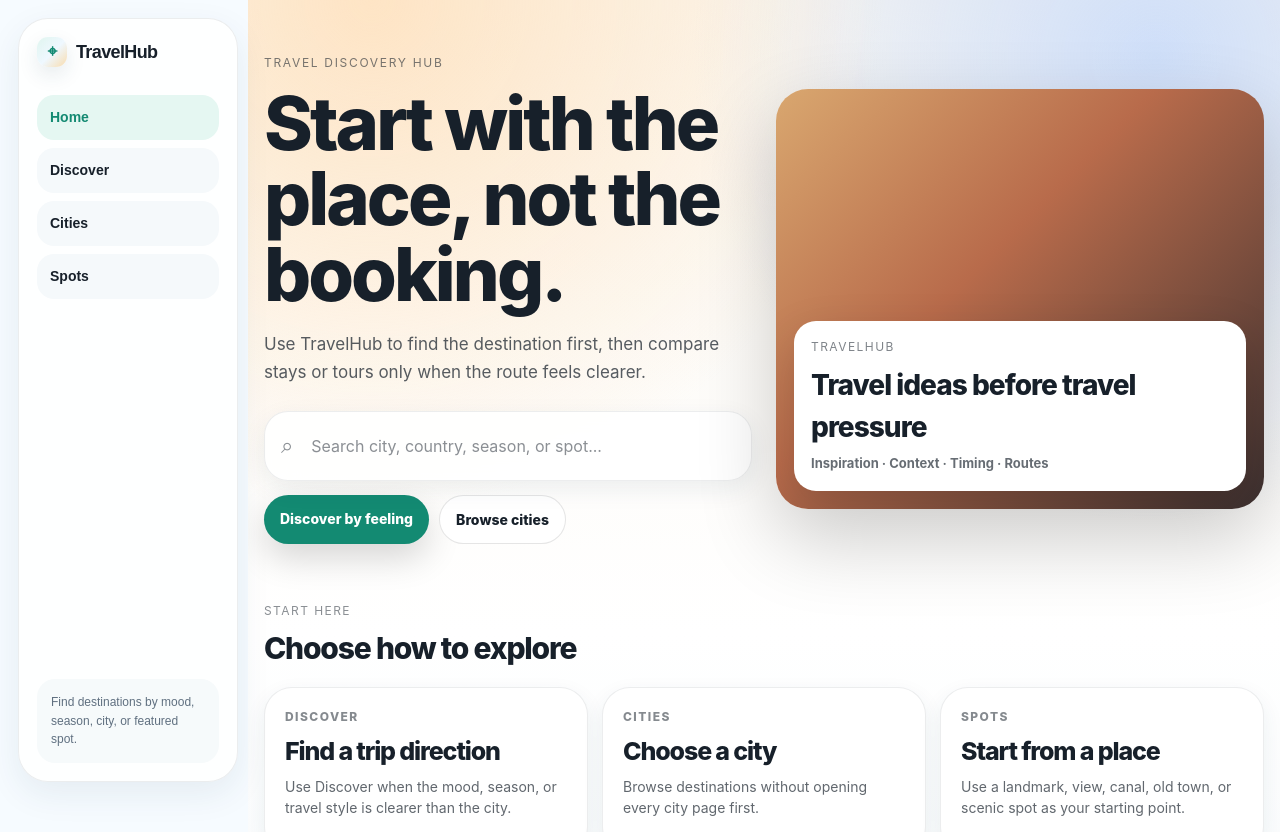
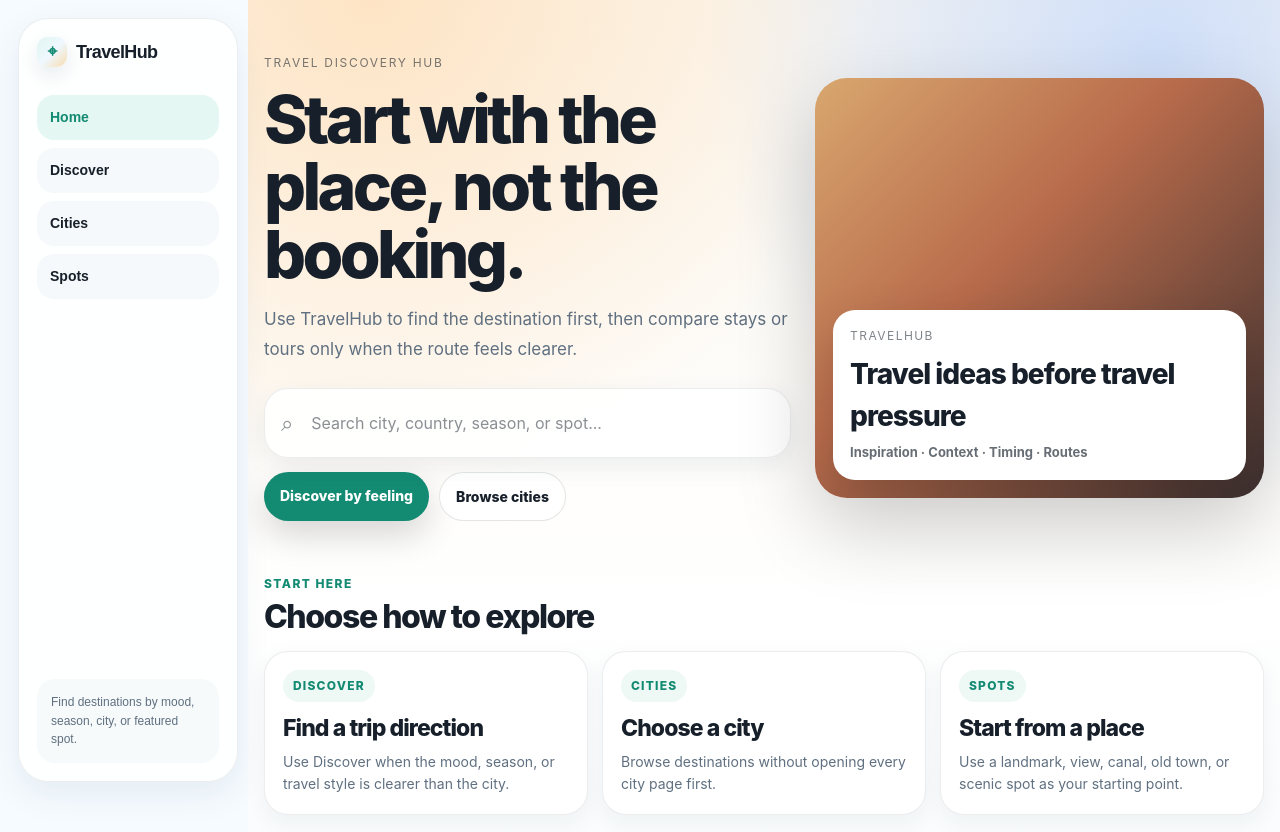
Before and after one commit to kazumophone-arch/travelhub, a Next.js app: page / in a window 1280 px wide. Shown: the top 832 px of the page. Built offline with nearby package versions, Linux system fonts and the light colour scheme.

Commit message:
redesign home toward map magazine style

```diff
--- a/components/HomeLanding.tsx
+++ b/components/HomeLanding.tsx
@@ -486,10 +486,10 @@ const shellStyle: CSSProperties = {
 
 const heroStyle: CSSProperties = {
   display: "grid",
-  gridTemplateColumns: "repeat(auto-fit, minmax(min(100%, 360px), 1fr))",
+  gridTemplateColumns: "minmax(0, 1.08fr) minmax(min(100%, 330px), 0.92fr)",
   gap: 24,
   alignItems: "center",
-  marginBottom: 38,
+  marginBottom: 34,
 };
 
 const heroTextStyle: CSSProperties = {
@@ -506,21 +506,20 @@ const eyebrowStyle: CSSProperties = {
 };
 
 const heroTitleStyle: CSSProperties = {
-  margin: "0 0 18px",
+  margin: "0 0 16px",
   maxWidth: 760,
-  fontSize: "clamp(36px, 10vw, 74px)",
+  fontSize: "clamp(38px, 9vw, 66px)",
   lineHeight: 1.02,
-  letterSpacing: "-0.04em",
+  letterSpacing: "-0.055em",
   fontWeight: 850,
-  overflowWrap: "break-word",
 };
 
 const heroSubtitleStyle: CSSProperties = {
   margin: "0 0 24px",
-  maxWidth: 580,
-  fontSize: "clamp(15px, 4vw, 17px)",
-  lineHeight: 1.65,
-  opacity: 0.72,
+  maxWidth: 660,
+  fontSize: "clamp(15px, 3.8vw, 17px)",
+  lineHeight: 1.78,
+  color: "#607080",
 };
 
 const searchBoxStyle: CSSProperties = {
@@ -655,14 +654,16 @@ const smallLabelStyle: CSSProperties = {
   fontSize: 12,
   letterSpacing: "0.12em",
   textTransform: "uppercase",
-  opacity: 0.5,
-  marginBottom: 6,
+  color: "#138a72",
+  fontWeight: 850,
+  marginBottom: 7,
 };
 
 const sectionTitleStyle: CSSProperties = {
   margin: 0,
-  fontSize: "clamp(24px, 6vw, 30px)",
-  letterSpacing: "-0.04em",
+  fontSize: "clamp(24px, 5.6vw, 32px)",
+  lineHeight: 1.08,
+  letterSpacing: "-0.045em",
   fontWeight: 850,
 };
 
@@ -741,7 +742,7 @@ const chipRowStyle: CSSProperties = {
 const smallChipStyle: CSSProperties = {
   padding: "7px 9px",
   borderRadius: 999,
-  background: "rgba(0, 0, 0, 0.06)",
+  background: "#eef8f5",
   fontSize: 12,
   fontWeight: 750,
 };
@@ -754,38 +755,44 @@ const quickGridStyle: CSSProperties = {
 
 const quickCardStyle: CSSProperties = {
   display: "block",
-  padding: 20,
-  minHeight: 168,
-  borderRadius: 28,
+  minHeight: 150,
+  padding: 18,
+  borderRadius: 24,
   background: "#ffffff",
   border: "1px solid rgba(23, 32, 42, 0.08)",
-  boxShadow: "0 8px 22px rgba(30, 64, 88, 0.07)",
+  boxShadow: "0 8px 22px rgba(30, 64, 88, 0.06)",
   color: "inherit",
   textDecoration: "none",
 };
 
 const quickLabelStyle: CSSProperties = {
-  marginBottom: 12,
+  display: "inline-flex",
+  alignItems: "center",
+  gap: 6,
+  marginBottom: 14,
+  padding: "7px 10px",
+  borderRadius: 999,
+  background: "#eef8f5",
+  color: "#138a72",
   fontSize: 12,
-  letterSpacing: "0.12em",
+  letterSpacing: "0.1em",
   textTransform: "uppercase",
-  opacity: 0.52,
-  fontWeight: 800,
+  fontWeight: 850,
 };
 
 const quickTitleStyle: CSSProperties = {
   margin: 0,
-  fontSize: 25,
-  lineHeight: 1.05,
-  letterSpacing: "-0.045em",
+  fontSize: 23,
+  lineHeight: 1.08,
+  letterSpacing: "-0.04em",
   fontWeight: 850,
 };
 
 const quickTextStyle: CSSProperties = {
-  margin: "12px 0 0",
+  margin: "10px 0 0",
   fontSize: 14,
-  lineHeight: 1.55,
-  opacity: 0.68,
+  lineHeight: 1.6,
+  color: "#607080",
 };
 
 const viewAllStyle: CSSProperties = {
```
